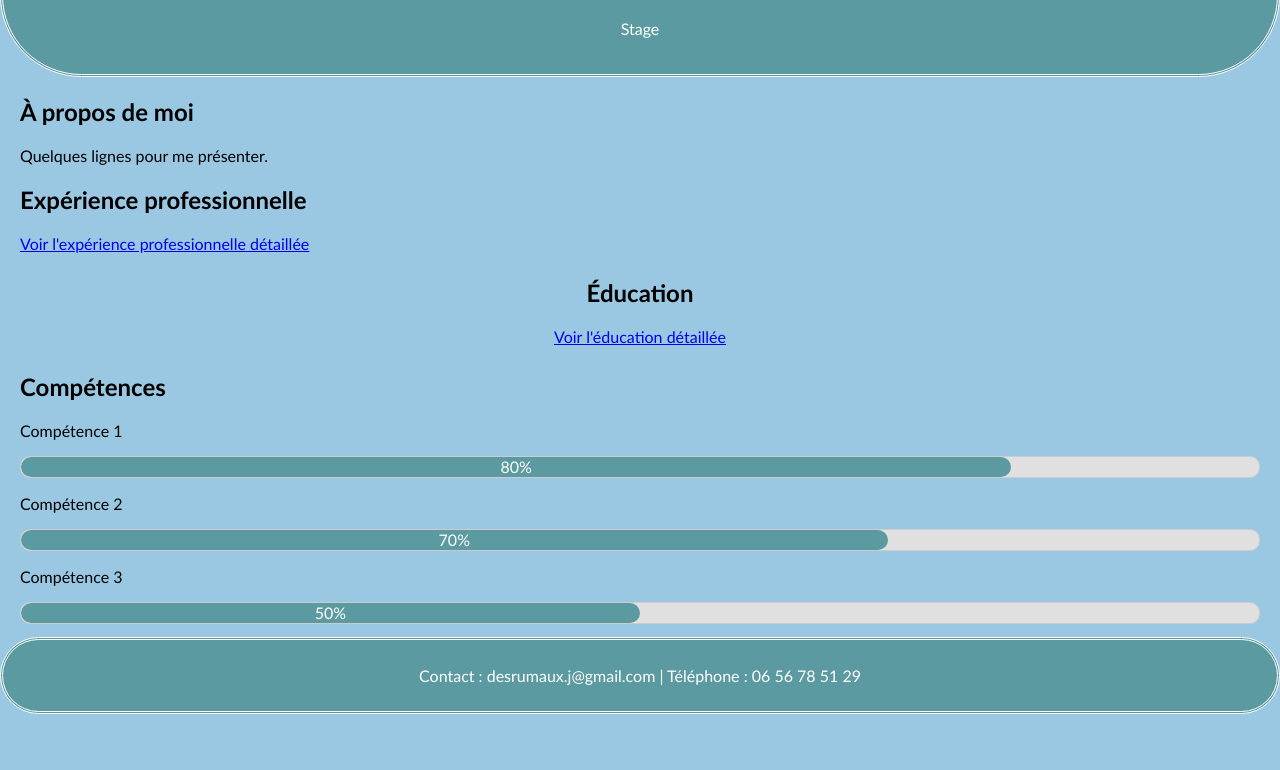
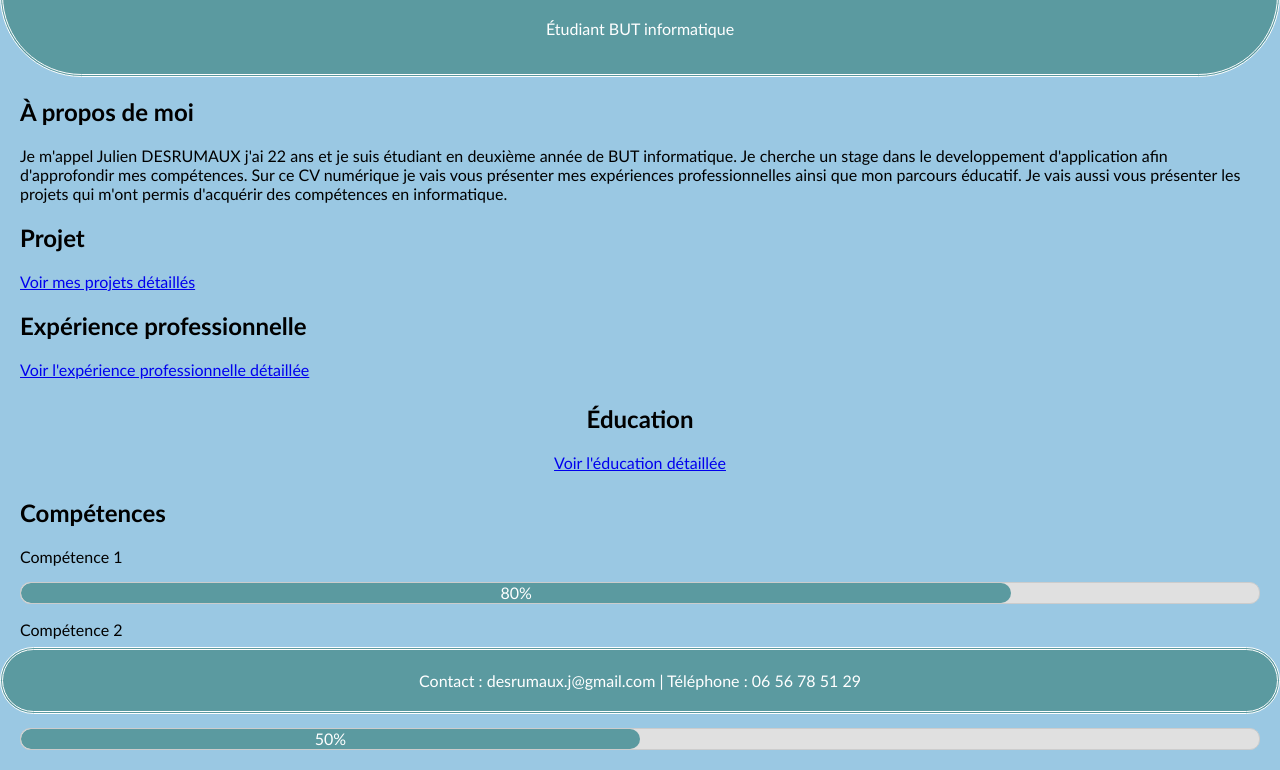
Before and after one commit to FlyBiggy/monCV, a plain HTML site: page index.html in a window 1280 px wide. Shown: the part 86-856 px from the top of the page. Before the commit the page ends 800 px from the top, so only its background shows below. Drawn offline with Linux system fonts and the light colour scheme.

Commit message:
yeysyesysey

```diff
--- a/css/styles.css
+++ b/css/styles.css
@@ -32,7 +32,7 @@ footer {
     background-color: #5b9aa0;
     color: white;
     text-align: center;
-    padding: 10px;
+    padding: 5px;
     position: fixed;
     bottom: 0;
     width: 100%;
--- a/index.html
+++ b/index.html
@@ -10,12 +10,22 @@
 
 <header>
     <h1>Julien DESRUMAUX</h1>
-    <p>Stage</p>
+    <p>Étudiant BUT informatique</p>
 </header>
 
 <section id="about">
     <h2>À propos de moi</h2>
-    <p>Quelques lignes pour me présenter.</p>
+    <p>
+        Je m'appel Julien DESRUMAUX j'ai 22 ans et je suis étudiant en deuxième année de BUT informatique.
+        Je cherche un stage dans le developpement d'application afin d'approfondir mes compétences.
+        Sur ce CV numérique je vais vous présenter mes expériences professionnelles ainsi que mon parcours éducatif.
+        Je vais aussi vous présenter les projets qui m'ont permis d'acquérir des compétences en informatique.
+    </p>
+</section>
+
+<section id="projet">
+    <h2>Projet </h2>
+    <p><a href="pages/projet.html">Voir mes projets détaillés</a></p>
 </section>
 
 <section id="experience">
@@ -42,7 +52,6 @@
             <div class="progress">
                 <div class="progress-bar skill2" style="width: 70%">70%</div>
             </div>
-            <!-- Ajoute d'autres compétences avec leurs pourcentages -->
         </li>
         <li>
             <p>Compétence 3</p>
```
Also changed, not shown: pages/projet.html (added).
